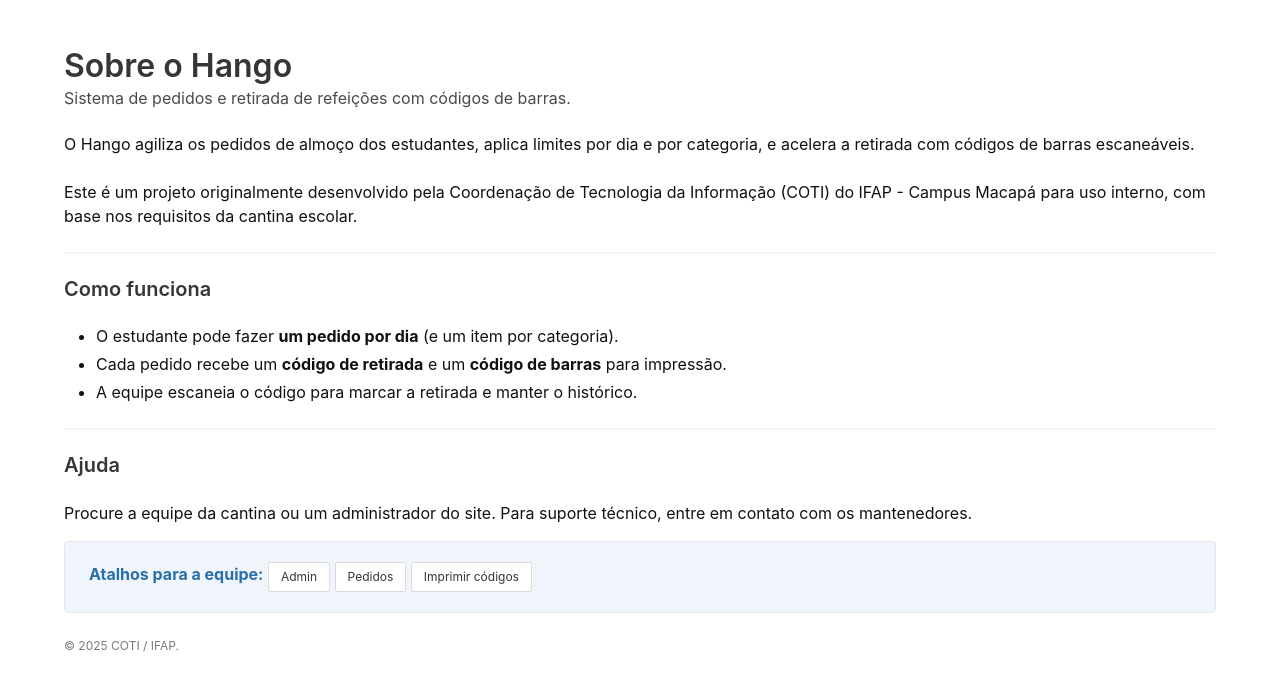
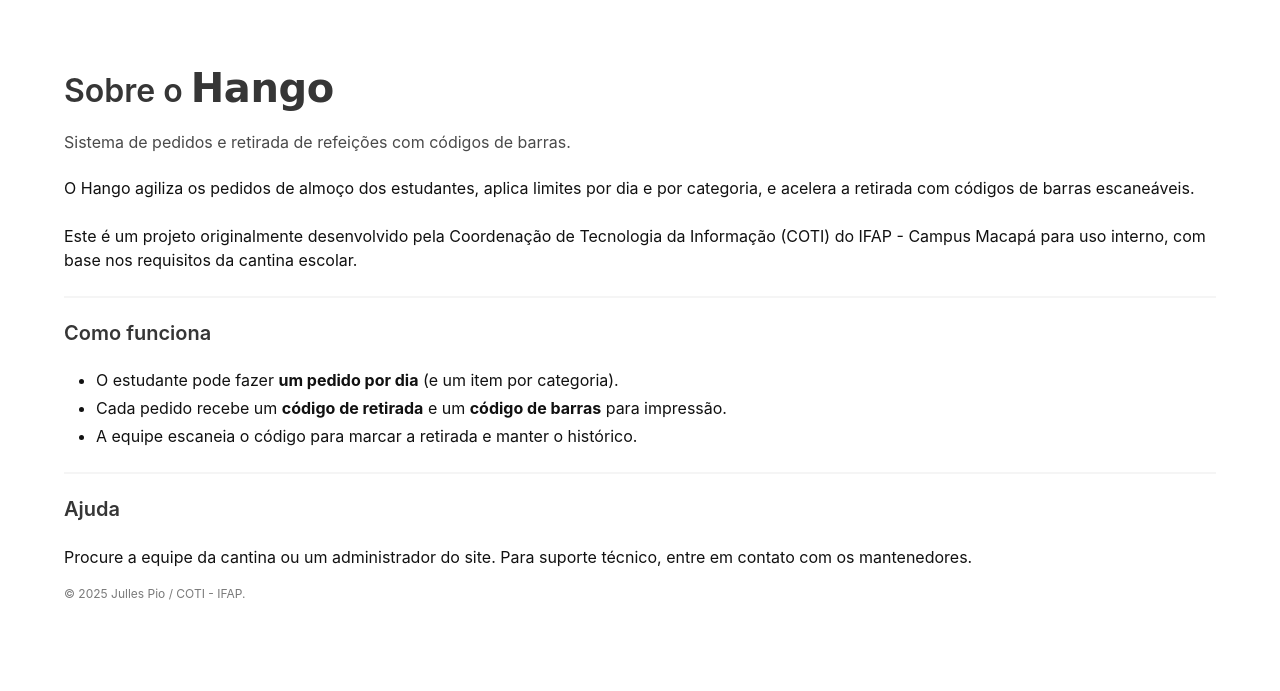
Before and after one commit to cotimacapa/hango, a Django app: page /about/ in a window 1280 px wide. Shown: the part 61-752 px from the top of the page. Run offline with Django 5.2, Linux system fonts and the light colour scheme; the visitor is signed in with stand-in values (Sample User, id 1); some web fonts are replaced.

Commit message:
Múltiplas pequenas alterações de layout

```diff
--- a/hango/urls.py
+++ b/hango/urls.py
@@ -5,6 +5,9 @@ from django.views.i18n import set_language
 from apps.accounts import views as accounts_views   # import our router
 
 urlpatterns = [
+
+    path("", TemplateView.as_view(template_name="splash.html"), name="home"),
+
     path('admin/', admin.site.urls),
 
     # App routes
--- a/templates/about.html
+++ b/templates/about.html
@@ -5,7 +5,7 @@
 
 {% block content %}
   <div class="block">
-    <h1 class="title is-3">Sobre o Hango</h1>
+    <h1 class="title is-3">Sobre o <span class="brand-wordmark title is-2">Hango</span></h1>
     <p class="subtitle is-6">Sistema de pedidos e retirada de refeições com códigos de barras.</p>
   </div>
 
@@ -34,17 +34,8 @@
       entre em contato com os mantenedores.
     </p>
 
-    {% if request.user.is_staff %}
-      <div class="notification is-info is-light">
-        <strong>Atalhos para a equipe:</strong>
-        <a class="button is-small" href="{% url 'admin:index' %}">Admin</a>
-        <a class="button is-small" href="{% url 'orders:list' %}">Pedidos</a>
-        <a class="button is-small" href="{% url 'orders:barcodes_print' %}?day={% now 'Y-m-d' %}">Imprimir códigos</a>
-      </div>
-    {% endif %}
-
     <p class="is-size-7 has-text-grey">
-      © {% now "Y" %} COTI / IFAP.
+      © {% now "Y" %} Julles Pio / COTI - IFAP.
     </p>
   </div>
 {% endblock %}
--- a/templates/base.html
+++ b/templates/base.html
@@ -34,7 +34,7 @@
         <!-- <a class="navbar-item brand-wordmark" href="/">
           🍽️ Hango
         </a> -->
-        <a href="http://127.0.0.1:8000/" class="navbar-item">
+        <a href="{% url 'home' %}" class="navbar-item">
           <span class="brand-wordmark">
           🍽️ Hango
           </span>
--- a/templates/menu/menu_list.html
+++ b/templates/menu/menu_list.html
@@ -27,6 +27,9 @@
             <div class="card">
               <div class="card-content">
                 <p class="title is-5">{{ item.name }}</p>
+                {% if item.description %}
+                  <p class="subtitle is-7">{{ item.description }}</p>
+                {% endif %}
                 {% if item.category %}
                   <p class="subtitle is-6">{{ item.category }}</p>
                 {% endif %}
--- a/templates/orders/history.html
+++ b/templates/orders/history.html
@@ -36,10 +36,10 @@
     </div>
     {% else %}
     <div class="notification is-success is-light">
-      Status: <strong>desbloqueada</strong>. Você pode realizar pedidos.
+      Sua conta está <strong>desbloqueada</strong>. Você pode realizar pedidos.
     </div>
     {% endif %}
-
+    <p><span class="has-text-grey is-size-7">Toque para expandir.</span></p>
     <!-- ======================= MOBILE ACCORDION ======================= -->
     <div data-role="mobile-orders-accordion" class="is-hidden-tablet">
       {% for o in orders %}
@@ -47,7 +47,7 @@
           <summary class="is-clickable" style="list-style:none;">
             <div class="is-flex is-justify-content-space-between is-align-items-center">
               <div>
-                <strong>{{ o.created_at|date:"d/m/Y H:i" }}</strong>
+                <span class="has-text-weight-bold">{{ o.created_at|date:"d/m/Y H:i" }}</span>
                 <div class="has-text-grey is-size-7">
                   {% if o.lines.exists %}
                     {% for ln in o.lines.all %}
--- a/templates/orders/orders_list.html
+++ b/templates/orders/orders_list.html
@@ -1,4 +1,5 @@
 {% extends "base.html" %}
+{% load static %}
 {% load tz %}
 
 {% block title %}Pedidos — Hango{% endblock %}
@@ -6,7 +7,7 @@
 {% block content %}
   <div class="block">
     <h1 class="title is-4">Pedidos ({{ day|date:"d/m/Y" }})</h1>
-    <p class="subtitle is-6">Lista de supervisão. Para marcar retirada via leitor, use <strong class="barcode-label">Leitura de código</strong>.</p>
+    <!-- <p class="subtitle is-6">Lista de supervisão. Para marcar retirada via leitor, use <strong class="has-text-weight-bold">Leitura de código</strong>.</p> -->
   </div>
 
   <div class="field is-grouped mb-4" style="gap:.75rem; flex-wrap:wrap;">
--- a/templates/orders/success.html
+++ b/templates/orders/success.html
@@ -7,8 +7,8 @@
   <p class="subtitle">Obrigado. Seu pedido foi registrado com sucesso.</p>
 
   <div class="box">
-    <p><strong>ID do pedido:</strong> #{{ order.id }}</p>
-    <p class="mt-2"><strong>Código de retirada:</strong> <code>{{ order.pickup_token }}</code></p>
+    <p><span class="has-text-weight-bold">ID do pedido:</span> #{{ order.id }}</p>
+    <p class="mt-2"><span class="has-text-weight-bold">Código de retirada:</span> <code>{{ order.pickup_token }}</code></p>
     <div class="mt-3">
       <svg class="ean13" data-token="{{ order.pickup_token }}"></svg>
       <p class="help">Mostre este código no balcão para retirada.</p>
```
